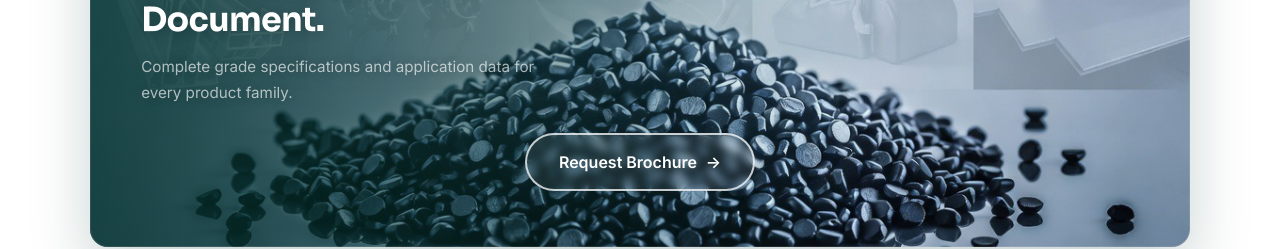
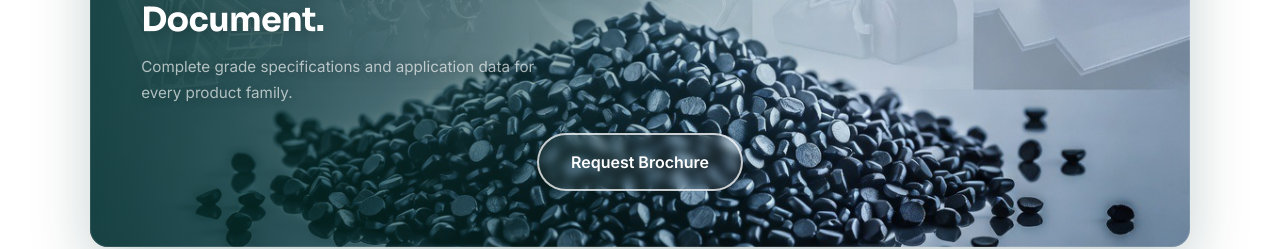
Before and after one commit to sainath31/hygran-polymers, a React (Vite) app: page / in a window 1280 px wide. Shown: the part 1260-1509 px from the top of the page. Built offline with nearby package versions, Linux system fonts and the light colour scheme.

Commit message:
Remove arrow from brochure button; move raw materials image to second hero slide

```diff
--- a/src/App.css
+++ b/src/App.css
@@ -1018,16 +1018,6 @@
   display: block;
   width: fit-content;
   margin: 0 auto;
-}
-
-.cta-arrow {
-  display: inline-block;
-  margin-left: 0.3rem;
-  transition: transform 0.3s var(--ease-out);
-}
-
-.brochure-card:hover .cta-arrow {
-  transform: translateX(4px);
 }
 
 @media (max-width: 700px) {
--- a/src/pages/Home.jsx
+++ b/src/pages/Home.jsx
@@ -64,6 +64,13 @@ const heroSlides = [
     text: 'Delivering high quality Flexible & Rigid PVC Granules for Wire & Cable, Footwear, Automotive, Construction and Industrial Applications.',
   },
   {
+    img: pvcGranules,
+    kicker: 'Engineered to Perform',
+    titleHead: 'The Raw Material Behind',
+    titleAccent: 'Every Great Product',
+    text: 'Our PVC granules and compounds deliver consistent melt flow, colour stability and mechanical performance. Reliable results, batch after batch.',
+  },
+  {
     img: granulesColors,
     kicker: 'Purity That Performs',
     titleHead: '100% Quality-Tested',
@@ -76,13 +83,6 @@ const heroSlides = [
     titleHead: 'Custom Colors & Formulations for',
     titleAccent: 'Every Application',
     text: 'Flexible and rigid grades tailored to your hardness, shade and performance targets. From sample matching to full-scale supply.',
-  },
-  {
-    img: pvcGranules,
-    kicker: 'Engineered to Perform',
-    titleHead: 'The Raw Material Behind',
-    titleAccent: 'Every Great Product',
-    text: 'Our PVC granules and compounds deliver consistent melt flow, colour stability and mechanical performance. Reliable results, batch after batch.',
   },
 ]
 
@@ -152,7 +152,7 @@ function Home() {
                 </p>
               </div>
               <span className="btn btn-outline brochure-card-btn">
-                Request Brochure <span className="cta-arrow">→</span>
+                Request Brochure
               </span>
             </Link>
           </Reveal>
```
